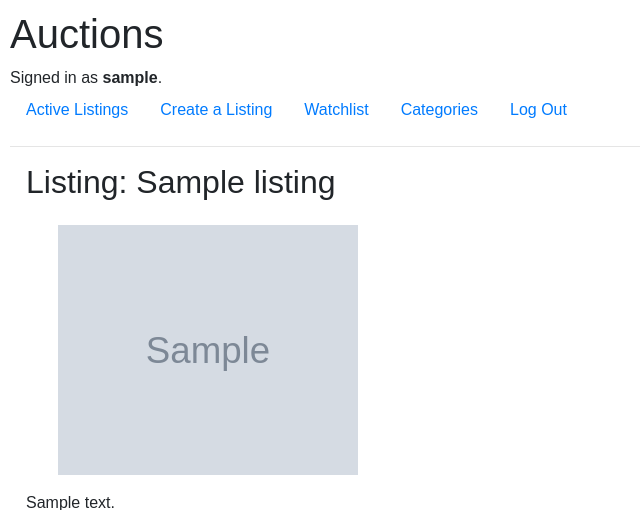
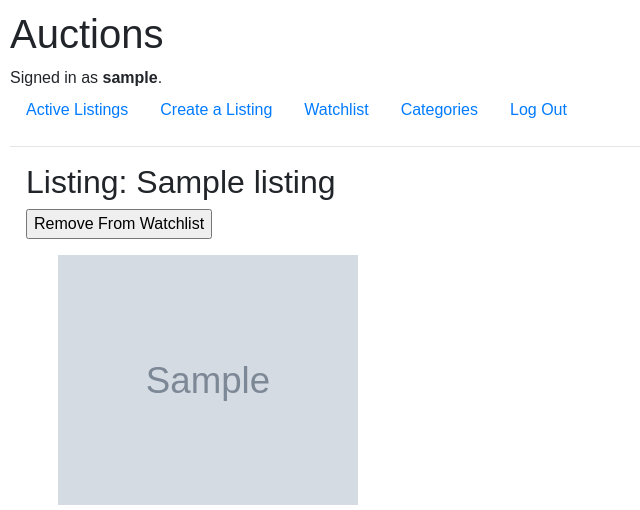
Before and after one commit to djmiller1008/DjangoCommerce, a Django app: page /listing/1 in a window 1280 px wide. Shown: the top 510 px of the page, without its empty margins (0-640 px from the left). Run offline with Django 3.2, Linux system fonts and the light colour scheme; a user stored in the database is signed in; tables that the repository leaves empty hold one stand-in row (values such as "Sample post"); grey boxes marked "Sample" are stand-in pictures; some libraries are stand-ins or nearby versions.

Commit message:
Add toggle watchlist button

```diff
--- a/auctions/templates/auctions/listing.html
+++ b/auctions/templates/auctions/listing.html
@@ -2,7 +2,14 @@
 
 {% block body %}
     <div class="listing-wrapper">
-        <h2>Listing: {{ listing.title }}</h2>
+        <section class="flex-section">
+            <h2>Listing: {{ listing.title }}</h2>
+            <form action="{% url 'commerce:toggle_watchlist' listing.id %}" method="post">
+                {% csrf_token %}
+                <input class="add-to-watchlist-button" type="submit" value="{{ watchlist }}">
+            </form>
+        </section>
+
         <img class="listing-page-image" src="{{ listing.image }}"/>
         <section>{{ listing.description }}</section>
         <strong class="bid">${{ listing.current_bid }}</strong>
```
